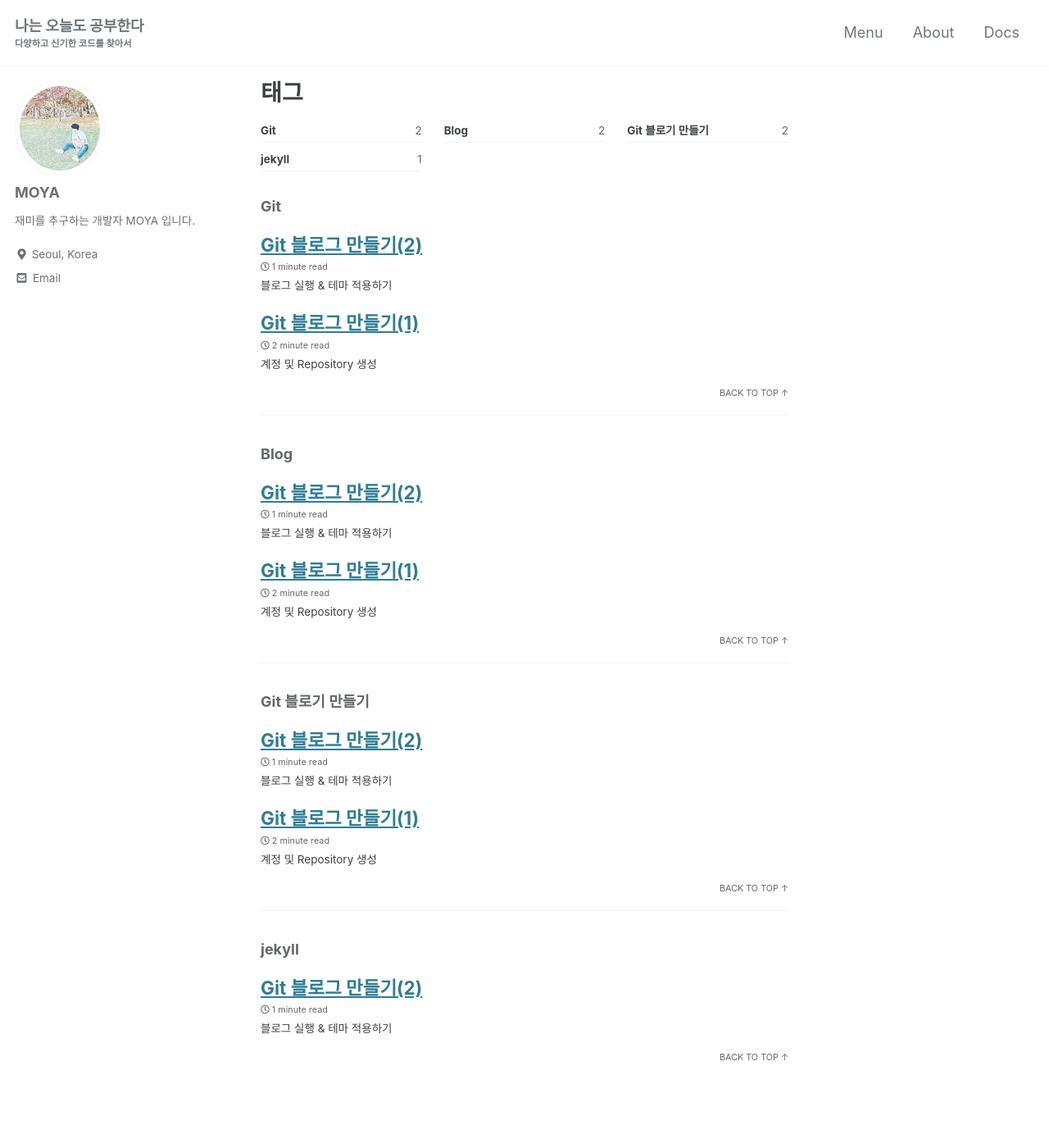
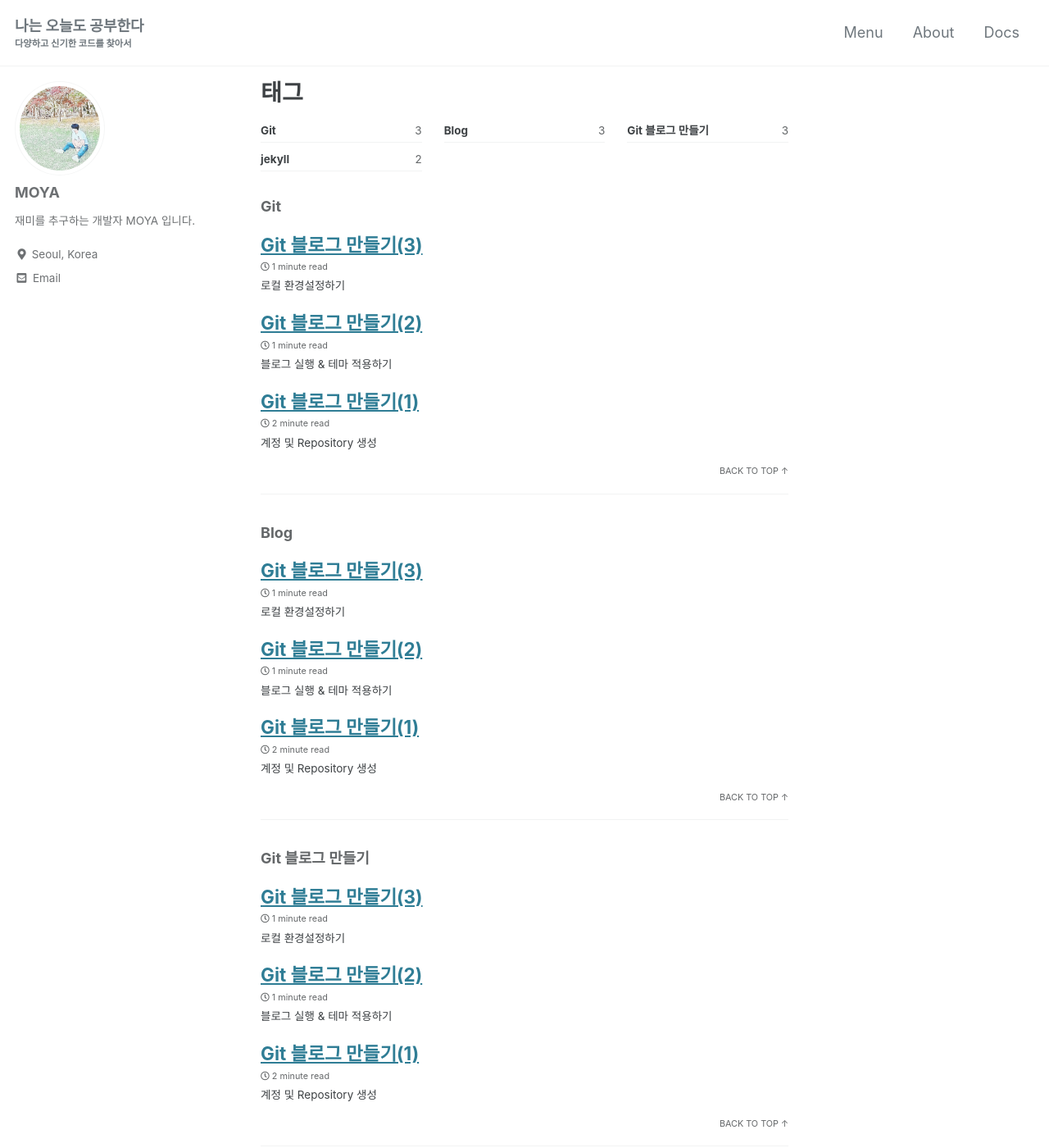
Before and after one commit to kdc7140/kdc7140.github.io, a Jekyll site: the page built from _pages/tag-archive.md, in a window 1280 px wide and 1400 px high. Shown: the whole window at 82% size. Built offline with Jekyll 4.4.1, drawn with Linux system fonts in a browser that asks for light colours; cached includes are drawn as plain includes; some web fonts are replaced; some of the changed lines change nothing that is shown; some of the changed text lies outside the part shown.

Commit message:
post progressing

```diff
--- a/_posts/2021-09-24-makeBlog1.md
+++ b/_posts/2021-09-24-makeBlog1.md
@@ -7,7 +7,7 @@
 tags:
   - Git
   - Blog
-  - Git 블로기 만들기
+  - Git 블로그 만들기
 ---
 
 <br/>
--- a/_posts/2021-09-28-makeBlog2.md
+++ b/_posts/2021-09-28-makeBlog2.md
@@ -7,7 +7,7 @@
 tags:
   - Git
   - Blog
-  - Git 블로기 만들기
+  - Git 블로그 만들기
   - jekyll
 ---
 
@@ -20,10 +20,10 @@
 
 ### 1. 블로그 실행하기
 
-지난시간에 만들었던 블로그 UserName.github.io 폴더를 열어보시면 README.md 파일 하나만 있는데,
-블로그를 실행하기 위해 임시로 파일 하나를 생성합니다.
+지난 시간에 만들었던 블로그 UserName.github.io 폴더를 열어보시면 README.md 파일 하나만 있는데,
+블로그를 실행하기 위해 임시로 파일 하나를 생성하도록 하겠습니다.
 
-파일을 생성하기 위해 CMD 창을 열고 지난시간에 만든 블로그 Repository로 이동해서 index.html 이라는 파일을 생성합니다.
+파일을 생성하기 위해 CMD 창을 열고 지난 시간에 만든 블로그 Repository로 이동해서 index.html을 생성합니다.
 지난 포스팅에서와 마찬가지로 UserName에는 본인의 유저명을 사용하시면 됩니다. 저는 MoyaBlog가 되겠죠??
 
     cd Desktop/gitBlog/UserName.github.io       //Repository 경로로 이동
@@ -31,42 +31,43 @@
 
 
 
-<br/>정상적으로 위의 코드가 실행되었다면 아래 이미지와 같이 Repository 에 index.html 파일이 추가 된 것을 볼 수 있습니다.
+<br/>정상적으로 위의 코드가 실행되었다면 아래 이미지와 같이 Repository 에 index.html 파일이 추가된 것을 볼 수 있습니다.
 
 <img src="/assets/images/index.PNG"><br/><br/>
 
 
-자 이제 파일을 만들었으니 Git 저장소에 다시 반영을 해줘야합니다. 아래 명령어를 차례대로 입력해서 실행합니다.
+이제 파일을 만들었으니 Git 저장소에 다시 반영을 해줘야 합니다. 아래 명령어를 차례대로 입력해서 실행합니다.
 
     git add --all
     git commit -m "frist commit"
     git push -u origin main
 
-Git을 처음 접하시는 분들은 생소하실 수 있지만 commit 과 push 는 가장 많이
-사용하는 기본적인 작업이므로 꼭 알고 계셔야합니다.<br/>
 
-간략하게 설명드리자면 commit은 변경 사항을 반영하고 push는 반영된 내용을 원격 저장소에 업로드 하는 것입니다.
+<br/>Git을 처음 접하시는 분들은 생소하실 수 있지만 commit 과 push는 가장 많이
+사용하는 기본적인 작업이므로 꼭 알고 계셔야 합니다.<br/>
+
+간략하게 설명드리자면 commit은 변경 사항을 반영하고 push는 반영된 내용을 원격 저장소에 업로드하는 것입니다.
 commit을 하게 되면 이력을 남기고 내 로컬에는 저장되지만 타인과 공유할 수 없고 push를 통해 저장소에 업로드를 해야
 합니다.
-따라서 블로그를 수정해도 commit만 하고 push를 하지 않으면 다른사람에게는 보이지 않기 때문에 push까지 완료 해주셔야 합니다.<br/>
+따라서 블로그를 수정해도 commit만 하고 push를 하지 않으면 다른 사람에게는 보이지 않기 때문에 push까지 완료해 주셔야 합니다.<br/>
 
 
-push를 완료했다면 Git 저장소에 index.html 파일이 업로드 된 것을 확인 할 수 있습니다.
+push를 완료했다면 Git 저장소에 index.html 파일이 업로드된 것을 확인할 수 있습니다.
 
 <img src="/assets/images/gitpush.PNG"><br/><br/>
 
-이제 브라우저 주소검색창에 UserName.github.io 를 입력해 보면 "Hello World!!" 라고 되어있는
+이제 브라우저 주소 검색창에 UserName.github.io 를 입력해 보면 "Hello World!!"라고 되어있는
 화면이 나타납니다. 굉장히 허접해 보이지만 여러분은 지금 개인 블로그 설정에 성공하셨습니다. <br/>
-그래도 여기까지 따라온 스스로에게 박수를 치며 다음단계인 테마적용으로 넘어가도록 하겠습니다.<br/><br/>
+그래도 여기까지 따라온 스스로에게 박수를 치며 다음 단계인 테마 적용으로 넘어가도록 하겠습니다.<br/><br/>
 
 
 ### 2. 테마 적용하기
 
 이제 허접한 화면을 탈바꿈 시키기 위해 테마를 적용해 보겠습니다.
-Git 블로그는 jekyll 에서 제공하는 테마를 사용합니다.
+Git 블로그는 jekyll에서 제공하는 테마를 사용합니다.
 
-jekyll은 텍스트 변환 엔진으로 미리 정의한 규칙에 따라 웹사이트를 만들어 주고,
-Github의 내부 엔진이기 때문에 Github page 에서도 자유롭게 동작합니다.
+jekyll은 Ruby 언어로 구성된 텍스트 변환 엔진으로 미리 정의한 규칙에 따라 웹사이트를 만들어 주고,
+Github의 내부 엔진이기 때문에 Github page에서도 자유롭게 동작합니다.
 
 우선 사용하고 싶은 테마를 선택해야 하는데, 아래 사이트에서 원하는 테마를 선택합니다.
 
@@ -84,11 +85,31 @@
 <img src="/assets/images/minimal_mistake.PNG"><br/><br/>
 
 
-다운로드 받은 파일을 로컬의 Git 저장소 Repository에 압축을 해제합니다. 충돌이 나는 항목은 모두 덮어쓰기 해서 진행해주세요.
+다운로드 받은 파일을 로컬의 Git 저장소 Repository에 압축을 해제합니다. 충돌이 나는 항목은 모두 덮어쓰기 해서 진행해 주세요.
+그리고 다시 Git 저장소에 업로드하기 위해 commit 하고 push를 진행합니다.
+
+    git add .
+    git commit -m "change theme"
+    git push
+
+
+<br/>CMD 창에서 위의 코드를 차례로 진행하면 아래 이미지와 같이 저장소에 반영된 모습을 볼 수 있습니다.
+
+<img src="/assets/images/git_state.PNG"><br/><br/>
+
+
+마지막으로 브라우저 주소 검색창에 블로그 주소(UserName.github.io)를 입력하면 테마 적용 완료!!
+
+<img src="/assets/images/blog_theme.PNG"><br/><br/>
 
 
 
+여기까지 따라온다고 고생하셨습니다!! <br/>
+다음에는 Git으로 블로그 만들기 마지막인 로컬 환경설정 편으로 돌아오도록 하겠습니다.<br/><br/>
 
+
+
+감사합니다.
 
 
 
--- /dev/null
+++ b/_posts/2021-09-29-makeBlog3.md
@@ -0,0 +1,95 @@
+---
+title:  "Git 블로그 만들기(3)"
+excerpt: "로컬 환경설정하기"
+
+categories:
+  - Program Guide
+tags:
+  - Git
+  - Blog
+  - Git 블로그 만들기
+  - jekyll
+---
+
+<br/>
+안녕하세요 **모야**입니다.
+
+오늘은 Git으로 블로그 만들기 마지막 편인 로컬 환경설정하기입니다.
+블로그를 수정할 때마다 매번 commit 하고 push 하고 하는 번거로움 없이 로컬에서 수정하고 확인할 수 있도록
+설정을 해보도록 하겠습니다.<br/><br/>
+
+
+### 1. Ruby 설치하기
+
+지난 편에서 jekyll에 대해 간략하게 설명드리고 블로그 테마를 적용해 봤는데요. jekyll을 사용하기 위해 먼저 Ruby를 설치해 줍니다.
+
+ [Ruby 설치페이지 이동하기](https://rubyinstaller.org/downloads/){:target="_blank"}
+
+링크를 통해 설치페이지로 넘어가시면 아래와 같은 화면을 보실텐데 본인이 사용하련는 버전과 사양에 맞게 설치파일을 다운 받습니다.
+
+<img src="/assets/images/ruby_install_page.PNG"><br/><br/>
+
+
+저는 안정 릴리스인 Ruby 3.0.2 버전을 설치하도록 하겠습니다.<br/>
+설치파일을 실행하셔서 라이센스 동의 해주시고
+
+<img src="/assets/images/ruby_install_license.PNG"><br/><br/>
+
+
+두 가지 항목 모두 체크를 해줍니다.
+
+* Add Ruby executables to your PATH
+
+* Associate .rb and .rbw files with this Ruby installation
+
+
+첫 번째 항목은 환경변수에 ruby 디렉토리를 추가해주고, 두번째 항목은 ruby를 CMD로 실행할 수 있도록 해주는 옵션입니다.
+
+<img src="/assets/images/ruby_install_setup.PNG"><br/><br/>
+
+
+MSYS2 설치 여부를 묻는 항목인데 마찬가지로 모두 체크하고 넘어갑니다.
+
+<img src="/assets/images/ruby_install_setup2.PNG"><br/><br/>
+
+
+설치를 완료하면 아래와 같은 화면이 나타나는데 체크박스에 체크 해주시고 Finish 버튼을 누릅니다.
+
+<img src="/assets/images/ruby_install_complete.PNG"><br/><br/>
+
+
+Ruby 설치가 완료되고 구성요소 1,2,3의 설치여부를 묻는 CMD창이 열립니다.<br/> 이미 Ruby는 설치되었기 때문에 따로 설치하지 않아도 무방하지만 나중에 어떤 문제가 생길지 모르니 설치하실 분들은 1,2,3 순서대로 입력하여 진행하시면 됩니다. 저는 1을 입력해서 1번만 설치하고 넘어가도록 하겠습니다.
+
+<img src="/assets/images/ruby_cmd1.PNG"><br/><br/>
+
+
+열려있던 CMD창을 닫고 새로운 CMD창을 열어서 아래 코드를 입력해봅니다.
+코드를 입력했을 때 설치한 버전이 나오면 정상적으로 설치가 된 겁니다.
+
+    ruby -ver
+
+<br/><br/>
+
+
+
+### 2. jekyll Bundler 설치하기
+
+
+루비를 설치했으니 이번엔 jekyll 을 설치할 차례입니다. CMD창을 열고 아래 코드를 입력해서
+bundler 설치 후 정상적으로 설치가 됐는지 버전확인을 진행합니다.
+
+    gem install jekyll bundler      //bundler 설치
+    bundler version                 //버전확인
+
+
+<br/><br/>
+
+### 3. jekyll 로컬 서버 실행하기
+
+이제 로컬에서 블로그를 실행하기 위한 준비가 끝났습니다.
+다시 한 번 CMD창을 열어 아래 코드를 입력합니다.
+
+    cd Desktop/gitBlog/UserName.github.io       //Repository 경로로 이동
+    bundle exec jekyll serve                    //로컬서버 실행
+
+블로그 Repository로 이동해서 로컬 서버를 실행하면 Server address에 주소가 나오는데 이 주소를 브라우저 주소 검색창에 입력하면 로컬 환경에서 블로그를 실행할 수 있게 됩니다.
```
